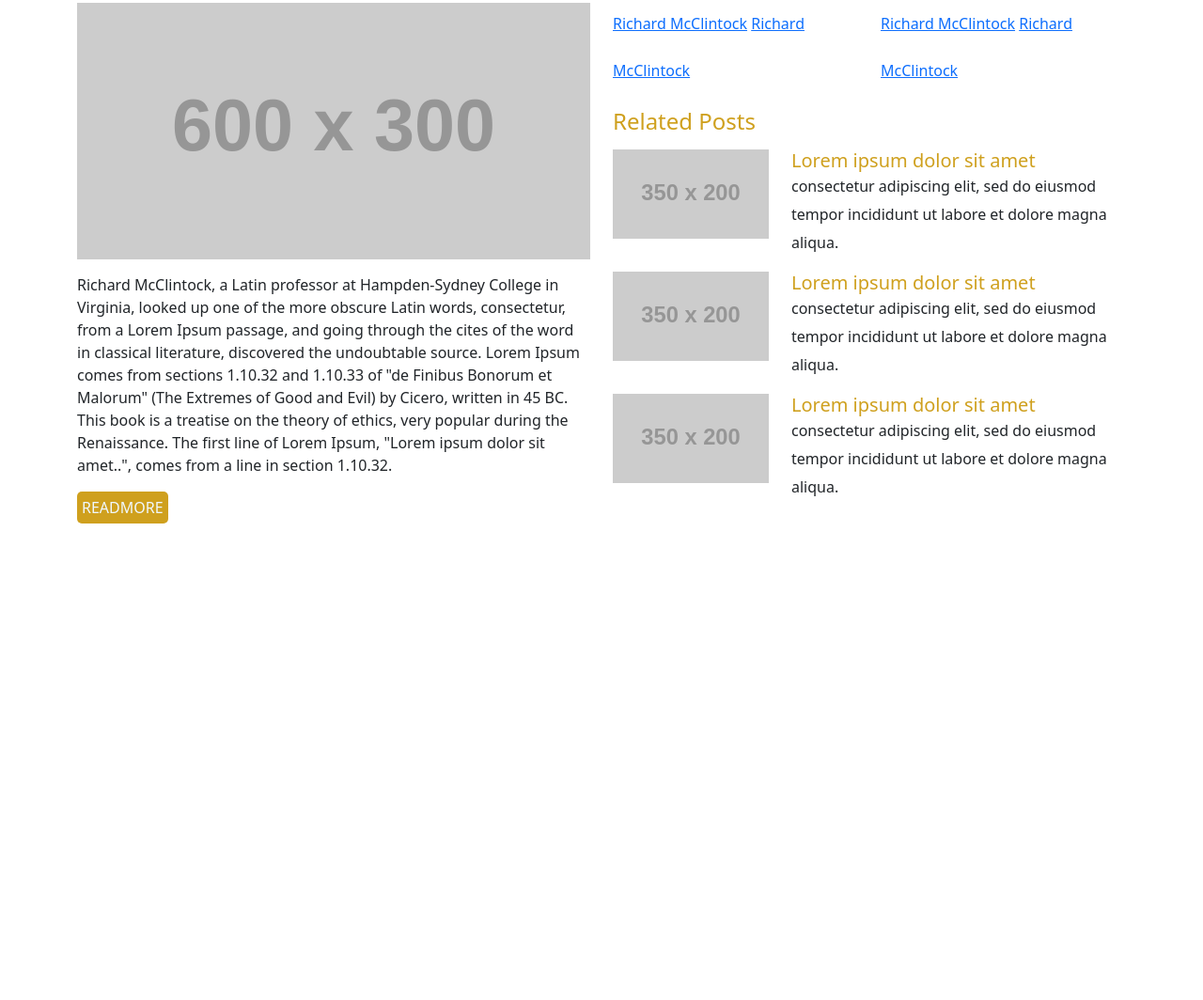
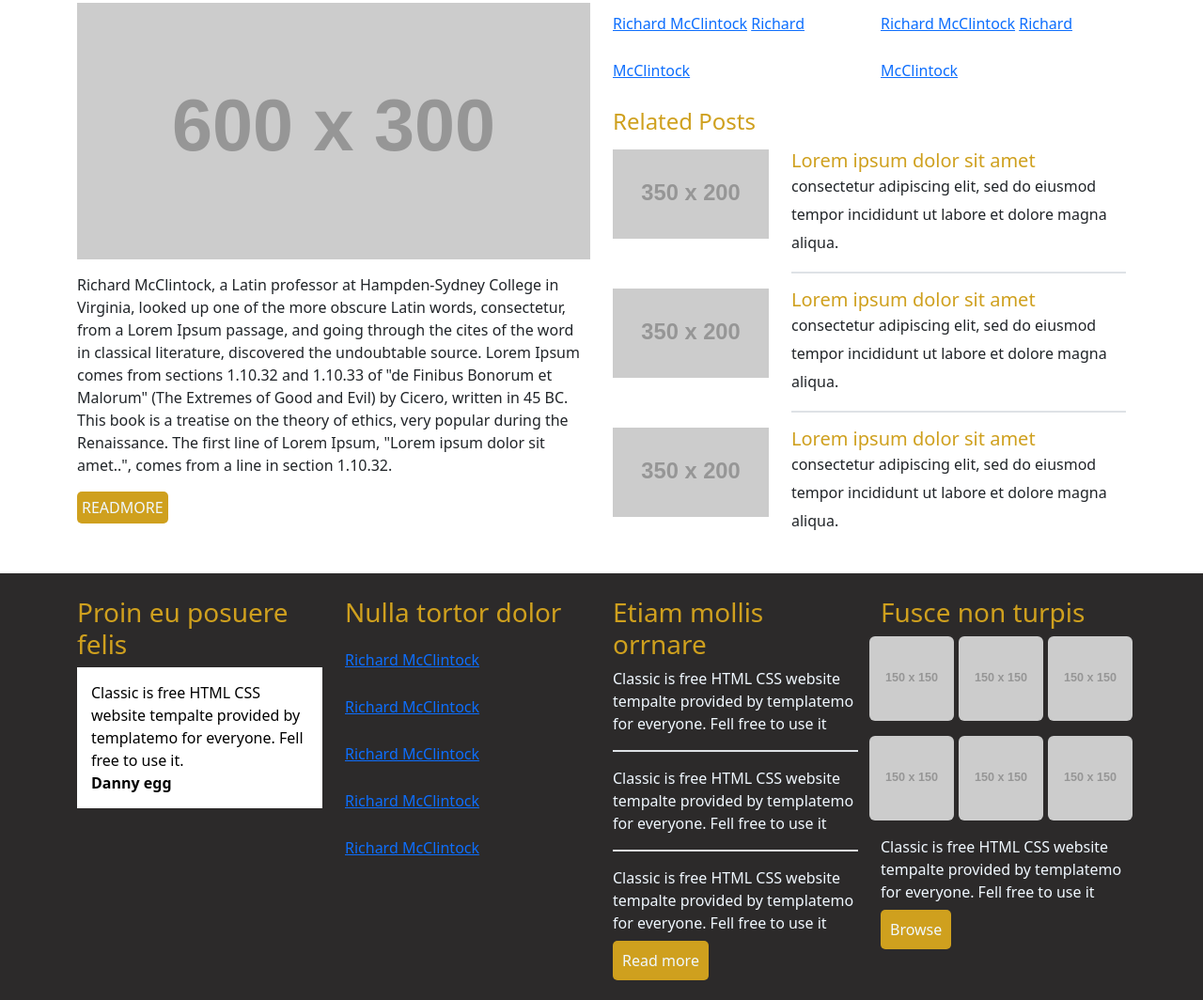
Before and after one commit to HungNguyenQT/HungNguyen_Bai5, a plain HTML site: page Baitap5/index.html in a window 1280 px wide. Shown: the part 1838-2902 px from the top of the page at 94% size. Before the commit the page ends 2420 px from the top, so only its background shows below. Drawn offline with nearby package versions, Linux system fonts and the light colour scheme; placeholder pictures from the web are drawn by us.

Commit message:
update file

```diff
--- a/Baitap5/index.html
+++ b/Baitap5/index.html
@@ -89,17 +89,17 @@
                 </div>
             </div>
         </div>
-        <div class="footer">
+        <div class="categories">
             <div class="container">
                 <div class="row">
-                    <div class="col-md-6 left-footer" >
+                    <div class="col-md-6 left-categoriess" >
                         <h3>Pellentesque</h3>
                         <p>Contrary to popular belief, Lorem Ipsum is not simply random text. It has roots in a piece of classical Latin literature from 45 BC, making it over 2000 years old.</p>
                         <img src="https://via.placeholder.com/600x300" class="card-img-top" alt="Image 1">
                         <p>Richard McClintock, a Latin professor at Hampden-Sydney College in Virginia, looked up one of the more obscure Latin words, consectetur, from a Lorem Ipsum passage, and going through the cites of the word in classical literature, discovered the undoubtable source. Lorem Ipsum comes from sections 1.10.32 and 1.10.33 of "de Finibus Bonorum et Malorum" (The Extremes of Good and Evil) by Cicero, written in 45 BC. This book is a treatise on the theory of ethics, very popular during the Renaissance. The first line of Lorem Ipsum, "Lorem ipsum dolor sit amet..", comes from a line in section 1.10.32.</p>
                         <button>READMORE</button>
                     </div>
-                    <div class="col-md-6 right-footer">
+                    <div class="col-md-6 right-categories">
                         <div class="row">
                             <div class="col-md-6">
                                 <h3>Categories</h3>
@@ -125,6 +125,7 @@
                              <div class="col-md-8">
                                 <h5>Lorem ipsum dolor sit amet</h5>
                                 <p>consectetur adipiscing elit, sed do eiusmod tempor incididunt ut labore et dolore magna aliqua.</p>
+                                <p class="border"></p>
                              </div>
                              <div class="col-md-4">
                                 <img src="https://via.placeholder.com/350x200" class="card-img-top" alt="Image 1">
@@ -132,6 +133,7 @@
                              <div class="col-md-8">
                                 <h5>Lorem ipsum dolor sit amet</h5>
                                 <p>consectetur adipiscing elit, sed do eiusmod tempor incididunt ut labore et dolore magna aliqua.</p>
+                                <p class="border"></p>
                              </div>
                              <div class="col-md-4">
                                 <img src="https://via.placeholder.com/350x200" class="card-img-top" alt="Image 1">
@@ -145,6 +147,67 @@
                 </div>
             </div>
         </div>
+
+    </div>
+    <div class="footer">
+        <div class="container">
+            <div class="row">
+                <div class="col-md-3">
+                    <h3> Proin eu posuere felis</h3>
+                    <p class="background-w">Classic is free HTML CSS website tempalte provided by templatemo for everyone. Fell free to use it.
+                        <br> <b>Danny egg</b>
+                    </p>
+                </div>
+                <div class="col-md-3">
+                    <h3>Nulla tortor dolor</h3>
+                    <div class="link">
+                        <a href="#">Richard McClintock</a>
+                        <a href="#">Richard McClintock</a>
+                        <a href="#">Richard McClintock</a>
+                        <a href="#">Richard McClintock</a>
+                        <a href="#">Richard McClintock</a>
+                    </div>
+                </div>
+                <div class="col-md-3 link-a">
+                    <h3>Etiam mollis orrnare</h3>
+                    <p>Classic is free HTML CSS website tempalte provided by templatemo for everyone. Fell free to use it</p>
+                    <p class="border"></p>
+                    <p>Classic is free HTML CSS website tempalte provided by templatemo for everyone. Fell free to use it</p>
+                    <p class="border"></p>
+                    <p>Classic is free HTML CSS website tempalte provided by templatemo for everyone. Fell free to use it</p>
+                    <a href="#">Read more</a>
+                </div>
+                <div class="col-md-3 link-a">
+                    <h3>Fusce non turpis</h3>
+                    <div class="row text-center">
+                        <!-- Hàng 1 -->
+                        <div class="col-md-4 mb-3 images-footer">
+                          <img src="https://via.placeholder.com/150" alt="Image 1" class="img-fluid rounded">
+                        </div>
+                        <div class="col-md-4 mb-3 images-footer">
+                          <img src="https://via.placeholder.com/150" alt="Image 2" class="img-fluid rounded">
+                        </div>
+                        <div class="col-md-4 mb-3 images-footer">
+                          <img src="https://via.placeholder.com/150" alt="Image 3" class="img-fluid rounded">
+                        </div>
+                    </div>
+                    <div class="row text-center">
+                        <!-- Hàng 2 -->
+                        <div class="col-md-4 mb-3 images-footer">
+                          <img src="https://via.placeholder.com/150" alt="Image 4" class="img-fluid rounded">
+                        </div>
+                        <div class="col-md-4 mb-3 images-footer">
+                          <img src="https://via.placeholder.com/150" alt="Image 5" class="img-fluid rounded">
+                        </div>
+                        <div class="col-md-4 mb-3 images-footer">
+                          <img src="https://via.placeholder.com/150" alt="Image 6" class="img-fluid rounded">
+                        </div>
+                    </div>
+                    <p>Classic is free HTML CSS website tempalte provided by templatemo for everyone. Fell free to use it</p>
+                    <a href="#"> Browse</a>
+                </div>
+            </div>
+        </div>
     </div>
     <script src="https://cdn.jsdelivr.net/npm/bootstrap@5.3.0-alpha3/dist/js/bootstrap.bundle.min.js"></script>
 </body>
--- a/Baitap5/style.css
+++ b/Baitap5/style.css
@@ -44,42 +44,75 @@
     margin-top: 15px;
     margin-bottom: 25px;
   }
-  /* footer */
-  .footer{
+  .categories{
     margin: 15px 0 25px 0;
   }
-  .footer h3{
+  .categories h3{
     color: #cfa01e;
 
   }
-  .footer p{
+  .categories p{
     text-align: left;
     padding: 15px 0 0 0;
 
   }
-  .footer button{
+  .categories button{
     background: #cfa01e;
     border-radius: 5px;
     border: 0;
     padding: 5px;
     color: aliceblue;
   }
-  .right-footer a{
+  .right-categories a{
     line-height: 50px;
   }
-  .right-footer h4{
+  .right-categories h4{
     margin: 15px 0 15px 0;
     color: #cfa01e;
   }
-  .right-footer h5{
+  .right-categories h5{
     padding: 0;
     color: #cfa01e;
     margin: 0;
   }
-  .right-footer p{
+  .right-categories p{
     padding: 0;
     line-height: 30px;
   }
-  .right-footer img{
+  .right-categories img{
     margin-bottom: 10px;
   }
+  .images-footer{
+    padding: 0px 5px 0px 0px !important;
+    margin: 0px !important;
+    border-radius: 0px !important;
+  }
+  /* footer */
+  .footer{
+    background: #2c2a2a;
+    padding-bottom: 30px;
+  }
+  .footer h3{
+    color: #cfa01e;
+    padding-top: 25px;
+  }
+  .footer .background-w{
+    background: white;
+    width: 100%;
+    padding: 15px;
+    color: #000;
+  }
+.link a{
+  display: block;
+  line-height: 50px;
+}
+.footer p{
+  color: aliceblue;
+}
+.footer .link-a a{
+  background: #cfa01e;
+  color: aliceblue;
+  text-decoration: none;
+  padding: 10px;
+  border-radius: 5px;
+}
```
